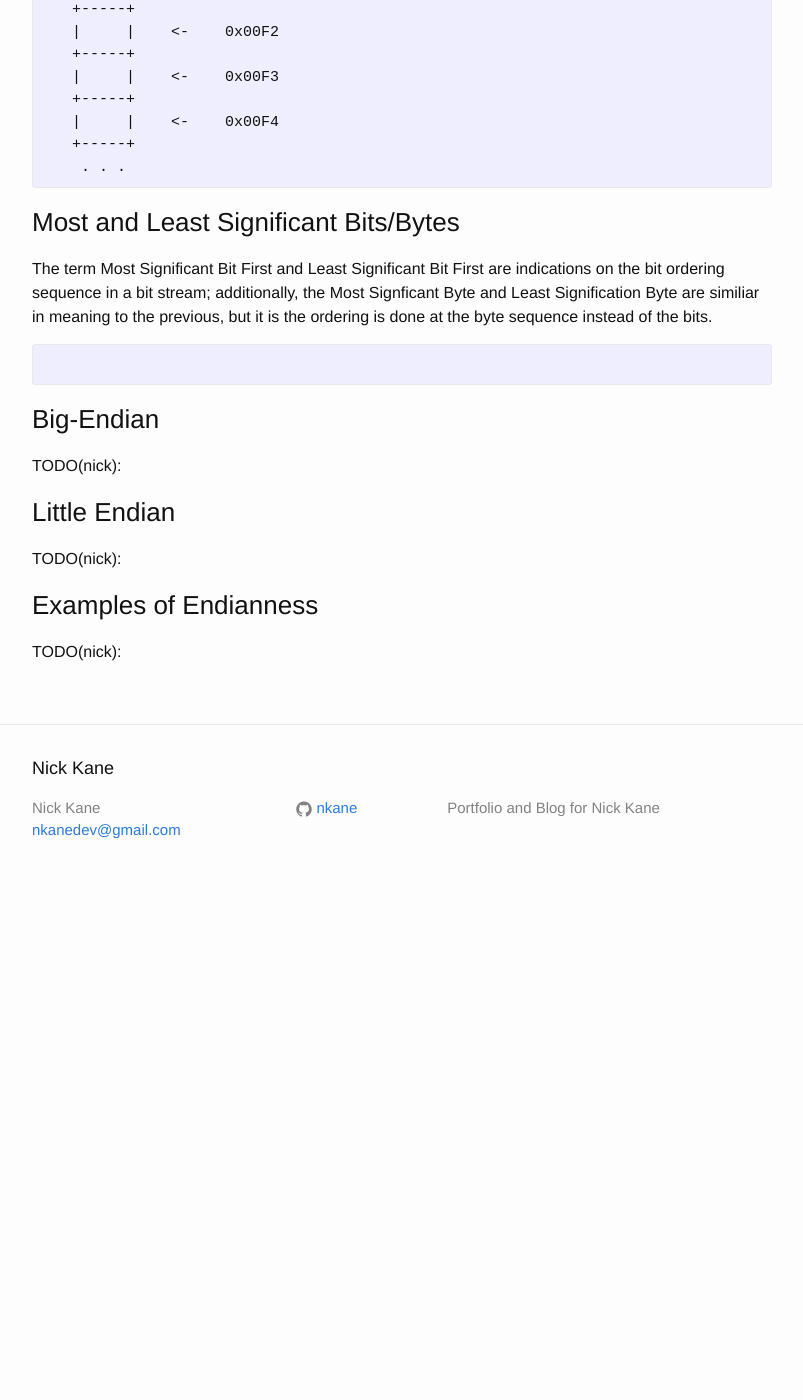
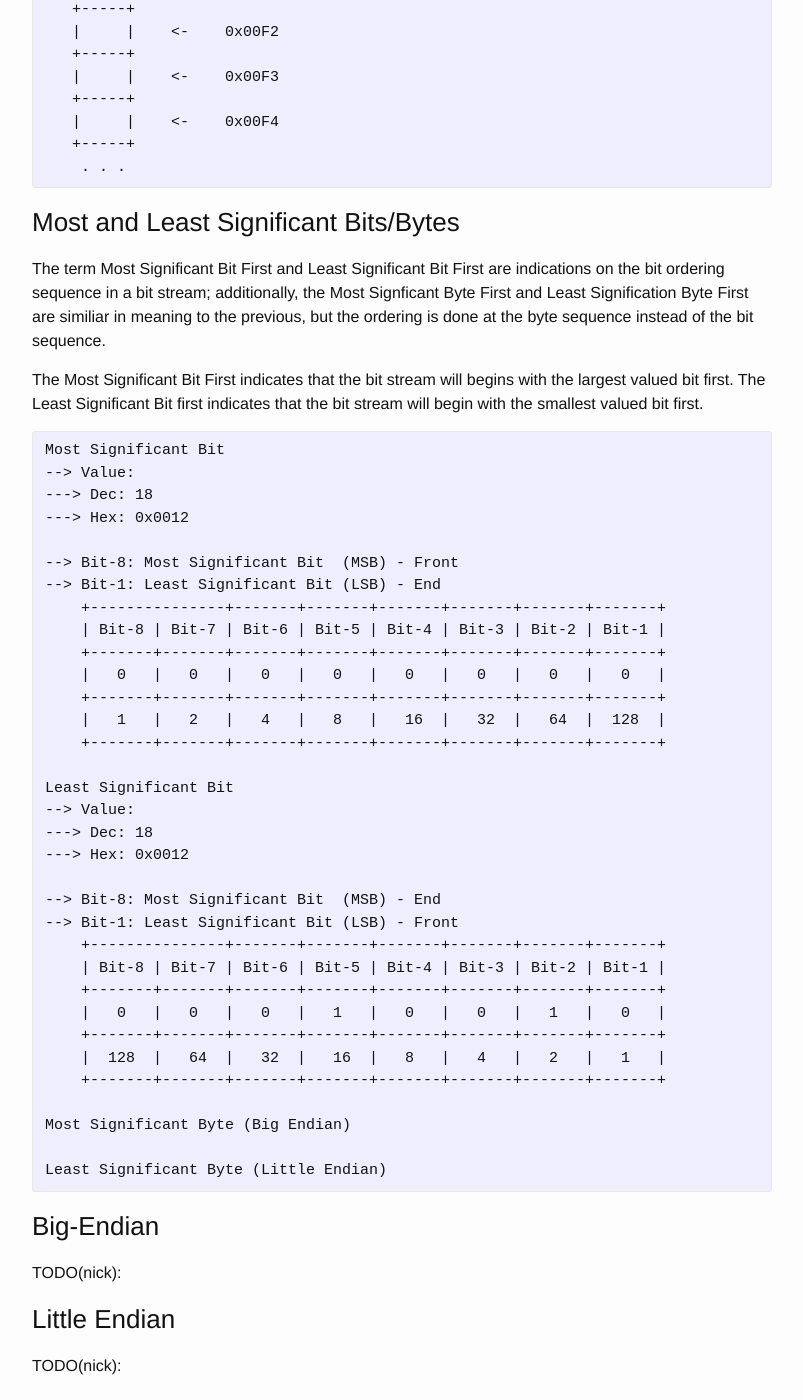
Before and after one commit to nkane/nkane.github.io, a Jekyll site: the page built from _posts/2017-09-23-engineering-endianness.markdown, in a window 1280 px wide and 1400 px high, scrolled down 5928 px. Shown: the whole window, without its empty margins (238-1041 px from the left). Built offline with Jekyll 4.4.1, drawn with Linux system fonts in a browser that asks for light colours; before the commit the page ends 6830 px from its top, so only the background shows below that.

Commit message:
adding content for msb and lsb

````diff
--- a/_posts/2017-09-23-engineering-endianness.markdown
+++ b/_posts/2017-09-23-engineering-endianness.markdown
@@ -239,10 +239,44 @@ Modern general purpose computer memory is typically byte-addressable. Meaning, e
 ```
 
 ### Most and Least Significant Bits/Bytes ###
-The term Most Significant Bit First and Least Significant Bit First are indications on the bit ordering sequence in a bit stream; additionally, the Most Signficant Byte and Least Signification Byte are similiar in meaning to the previous, but it is the ordering is done at the byte sequence instead of the bits.
+The term Most Significant Bit First and Least Significant Bit First are indications on the bit ordering sequence in a bit stream; additionally, the Most Signficant Byte First and Least Signification Byte First are similiar in meaning to the previous, but the ordering is done at the byte sequence instead of the bit sequence.
+
+The Most Significant Bit First indicates that the bit stream will begins with the largest valued bit first. The Least Significant Bit first indicates that the bit stream will begin with the smallest valued bit first.
 
 ```plain
+Most Significant Bit
+--> Value:
+---> Dec: 18
+---> Hex: 0x0012
 
+--> Bit-8: Most Significant Bit  (MSB) - Front
+--> Bit-1: Least Significant Bit (LSB) - End
+    +---------------+-------+-------+-------+-------+-------+-------+
+    | Bit-8 | Bit-7 | Bit-6 | Bit-5 | Bit-4 | Bit-3 | Bit-2 | Bit-1 |
+    +-------+-------+-------+-------+-------+-------+-------+-------+
+    |   0   |   0   |   0   |   0   |   0   |   0   |   0   |   0   |
+    +-------+-------+-------+-------+-------+-------+-------+-------+
+    |   1   |   2   |   4   |   8   |   16  |   32  |   64  |  128  |
+    +-------+-------+-------+-------+-------+-------+-------+-------+
+
+Least Significant Bit
+--> Value:
+---> Dec: 18
+---> Hex: 0x0012
+
+--> Bit-8: Most Significant Bit  (MSB) - End
+--> Bit-1: Least Significant Bit (LSB) - Front
+    +---------------+-------+-------+-------+-------+-------+-------+
+    | Bit-8 | Bit-7 | Bit-6 | Bit-5 | Bit-4 | Bit-3 | Bit-2 | Bit-1 |
+    +-------+-------+-------+-------+-------+-------+-------+-------+
+    |   0   |   0   |   0   |   1   |   0   |   0   |   1   |   0   |
+    +-------+-------+-------+-------+-------+-------+-------+-------+
+    |  128  |   64  |   32  |   16  |   8   |   4   |   2   |   1   |
+    +-------+-------+-------+-------+-------+-------+-------+-------+
+
+Most Significant Byte (Big Endian)
+
+Least Significant Byte (Little Endian)
 ```
 
 
````
